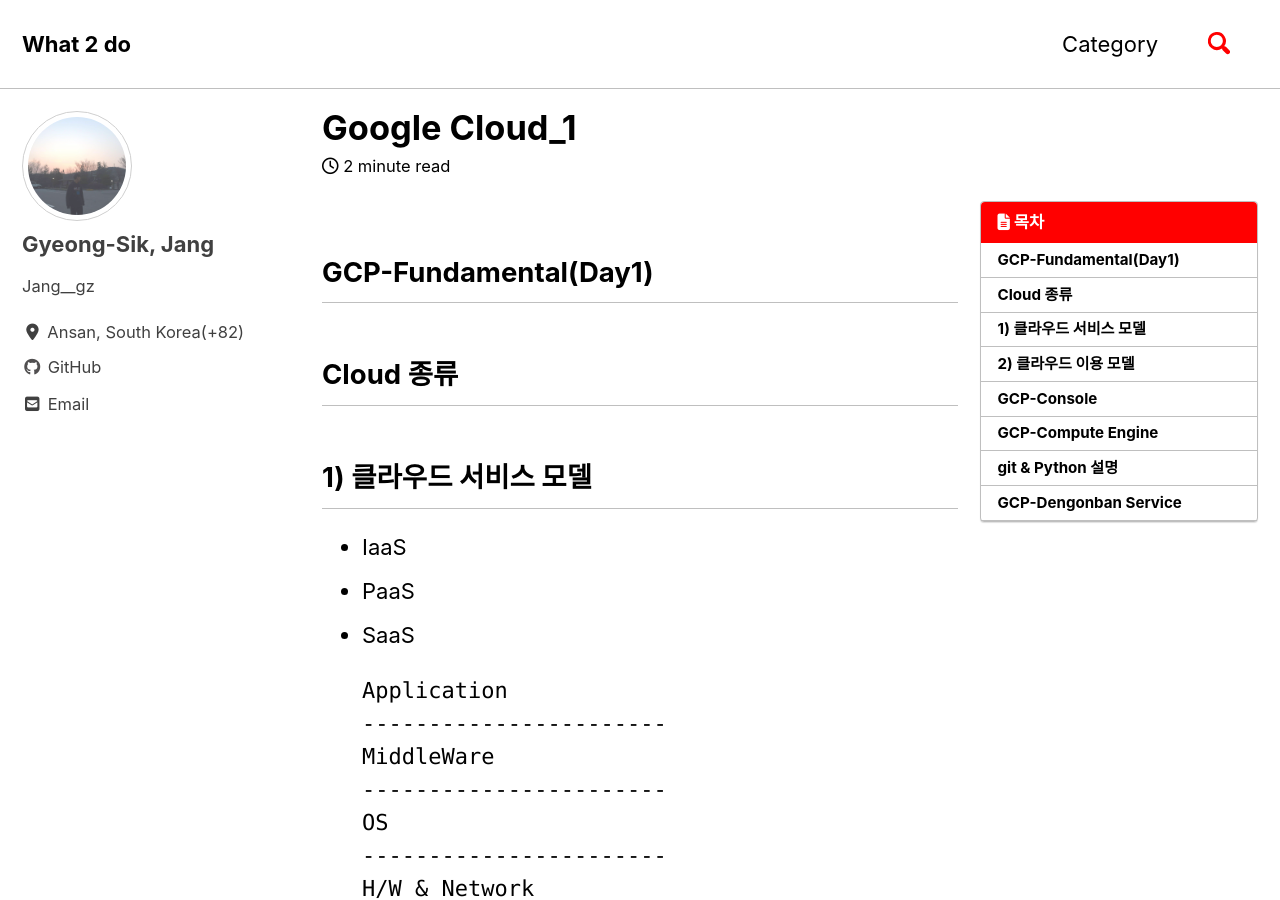
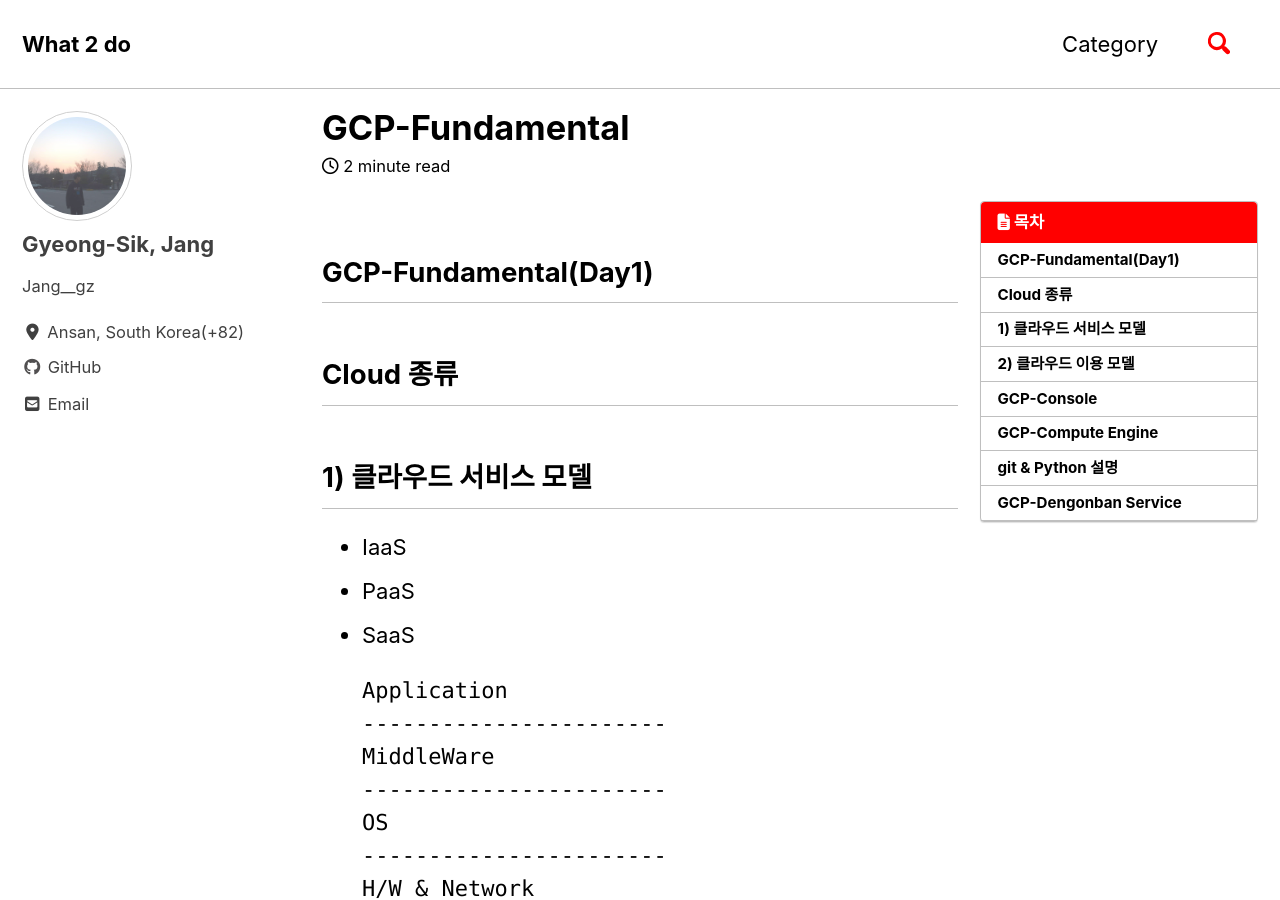
Before and after one commit to JangGyeongSik/JangGyeongSik.github.io, a Jekyll site: the page built from _posts/2019-09-02-GCloud_1-post.md, in a window 1280 px wide and 900 px high. Built offline with Jekyll 4.4.1, drawn with Linux system fonts in a browser that asks for light colours; cached includes are drawn as plain includes; nearby versions of some CDN libraries.

Commit message:
Update 2019-09-02-GCloud_1-post.md

```diff
--- a/_posts/2019-09-02-GCloud_1-post.md
+++ b/_posts/2019-09-02-GCloud_1-post.md
@@ -1,7 +1,7 @@
 ---
-title: "Google Cloud_1"
+title: "GCP-Fundamental"
 date: 2019-09-02 17:30
-categories: GCloud
+categories: GCP
 toc: true
 toc_sticky: true
 toc_label : 목차
```
